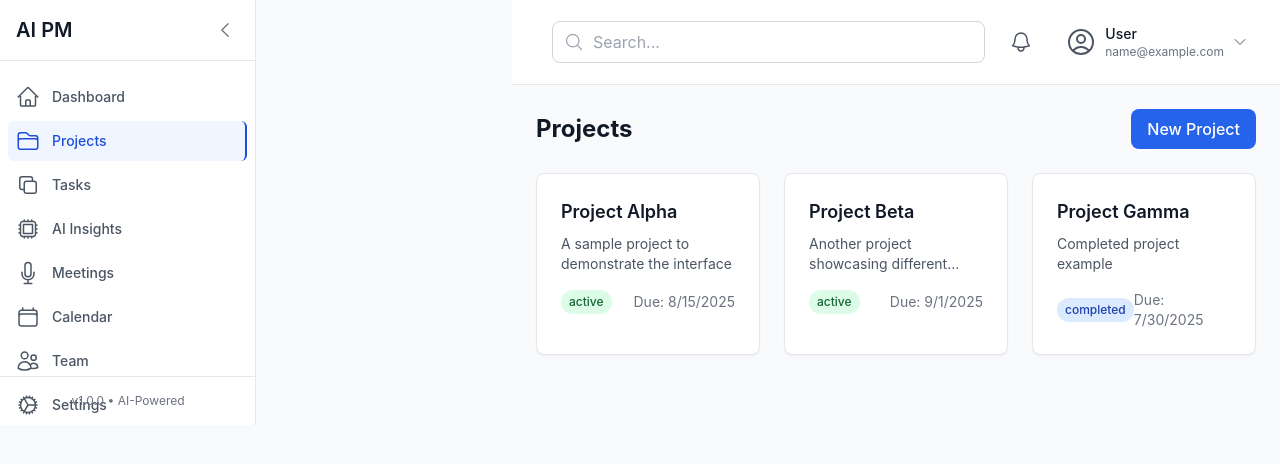
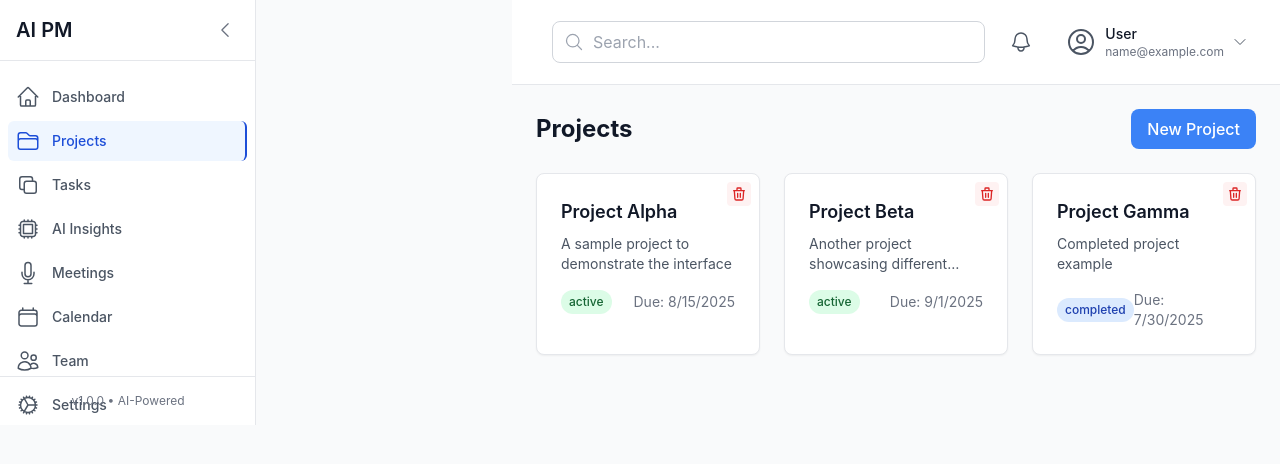
Before and after one commit to vipervv3/obtaskai-project-manager, a React (Create React App) app in the folder client/: page /projects in a window 1280 px wide. Both pictures are taken after typing "name@example.com", "Sample123" into the empty fields and a click on the button "Sign in". Shown: the top 464 px of the page. Built offline with nearby package versions, Linux system fonts and the light colour scheme; no server answers.

Commit message:
Fix button visibility with inline styles for projects page

```diff
--- a/client/src/pages/Projects/Projects.tsx
+++ b/client/src/pages/Projects/Projects.tsx
@@ -74,10 +74,19 @@ const Projects: React.FC = () => {
         <h1 className="text-xl sm:text-2xl font-bold text-gray-900">Projects</h1>
         <button
           onClick={() => setShowCreateModal(true)}
-          className="btn-primary text-sm sm:text-base px-3 py-2 sm:px-4"
+          style={{
+            backgroundColor: '#3b82f6',
+            color: 'white',
+            padding: '8px 16px',
+            borderRadius: '8px',
+            border: 'none',
+            fontWeight: '500',
+            cursor: 'pointer'
+          }}
+          onMouseOver={(e) => e.target.style.backgroundColor = '#2563eb'}
+          onMouseOut={(e) => e.target.style.backgroundColor = '#3b82f6'}
         >
-          <span className="hidden sm:inline">New Project</span>
-          <span className="sm:hidden">New</span>
+          New Project
         </button>
       </div>
 
@@ -91,7 +100,15 @@ const Projects: React.FC = () => {
           <p className="text-gray-600 mb-4">Create your first project to get started</p>
           <button
             onClick={() => setShowCreateModal(true)}
-            className="btn-primary"
+            style={{
+              backgroundColor: '#3b82f6',
+              color: 'white',
+              padding: '12px 24px',
+              borderRadius: '8px',
+              border: 'none',
+              fontWeight: '500',
+              cursor: 'pointer'
+            }}
           >
             Create Project
           </button>
@@ -130,10 +147,21 @@ const Projects: React.FC = () => {
               <button
                 onClick={(e) => handleDeleteProject(e, project.id, project.name)}
                 disabled={deleting}
-                className="absolute top-2 right-2 opacity-0 group-hover:opacity-100 transition-opacity p-1 text-red-600 hover:text-red-800 hover:bg-red-50 rounded"
+                style={{
+                  position: 'absolute',
+                  top: '8px',
+                  right: '8px',
+                  backgroundColor: '#fef2f2',
+                  color: '#dc2626',
+                  border: 'none',
+                  borderRadius: '4px',
+                  padding: '4px',
+                  cursor: 'pointer',
+                  display: 'block'
+                }}
                 title="Delete project"
               >
-                <svg className="w-4 h-4" fill="none" stroke="currentColor" viewBox="0 0 24 24">
+                <svg style={{ width: '16px', height: '16px' }} fill="none" stroke="currentColor" viewBox="0 0 24 24">
                   <path strokeLinecap="round" strokeLinejoin="round" strokeWidth={2} d="M19 7l-.867 12.142A2 2 0 0116.138 21H7.862a2 2 0 01-1.995-1.858L5 7m5 4v6m4-6v6m1-10V4a1 1 0 00-1-1h-4a1 1 0 00-1 1v3M4 7h16" />
                 </svg>
               </button>
@@ -188,14 +216,30 @@ const Projects: React.FC = () => {
                 <button
                   type="button"
                   onClick={() => setShowCreateModal(false)}
-                  className="px-4 py-2 text-sm font-medium text-gray-700 bg-gray-100 hover:bg-gray-200 rounded-md transition-colors"
+                  style={{
+                    padding: '8px 16px',
+                    backgroundColor: '#f3f4f6',
+                    color: '#374151',
+                    border: 'none',
+                    borderRadius: '6px',
+                    cursor: 'pointer',
+                    fontWeight: '500'
+                  }}
                 >
                   Cancel
                 </button>
                 <button
                   type="submit"
                   disabled={creating}
-                  className="px-4 py-2 text-sm font-medium text-white bg-primary-600 hover:bg-primary-700 rounded-md transition-colors disabled:opacity-50"
+                  style={{
+                    padding: '8px 16px',
+                    backgroundColor: creating ? '#9ca3af' : '#3b82f6',
+                    color: 'white',
+                    border: 'none',
+                    borderRadius: '6px',
+                    cursor: creating ? 'not-allowed' : 'pointer',
+                    fontWeight: '500'
+                  }}
                 >
                   {creating ? 'Creating...' : 'Create Project'}
                 </button>
```
